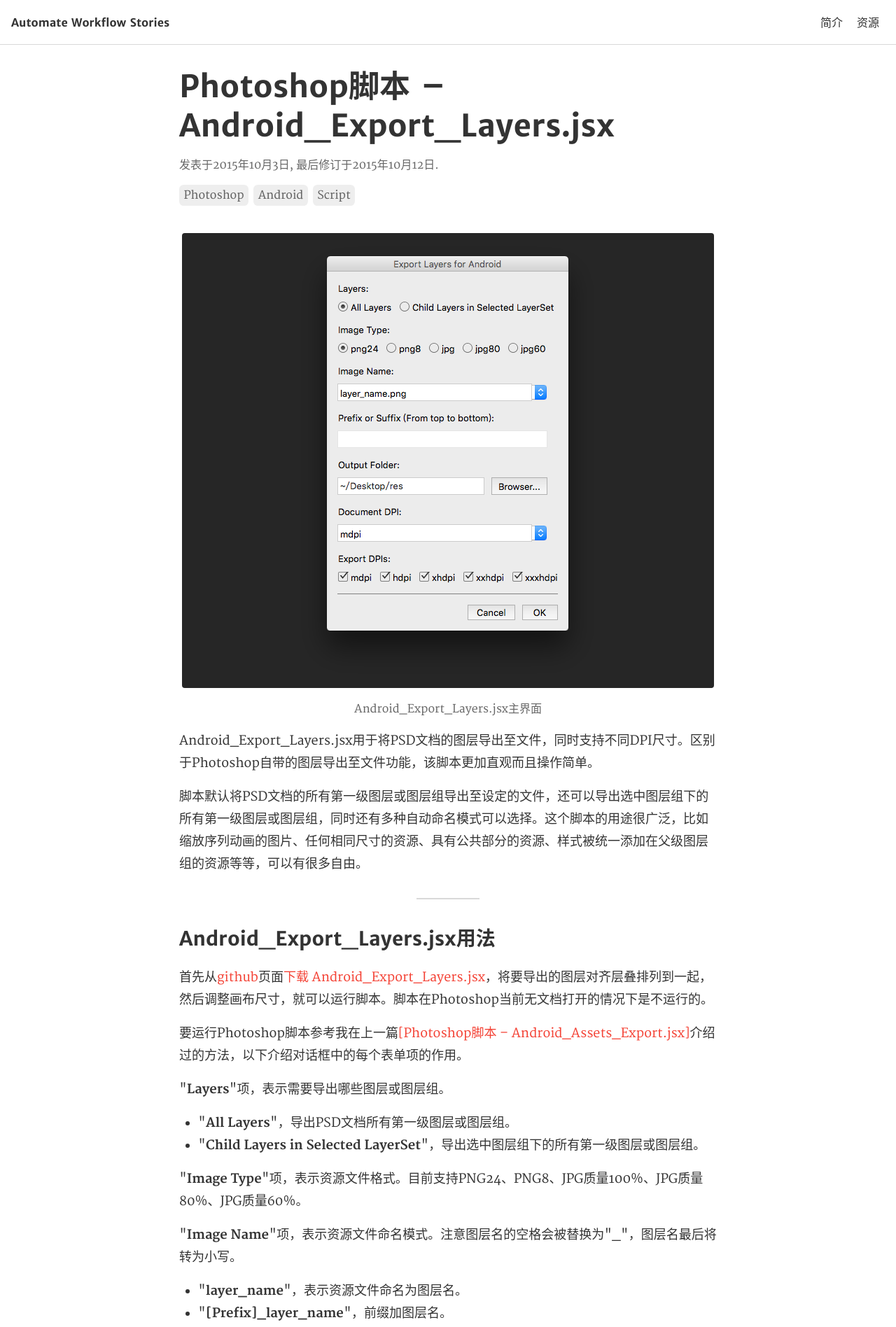
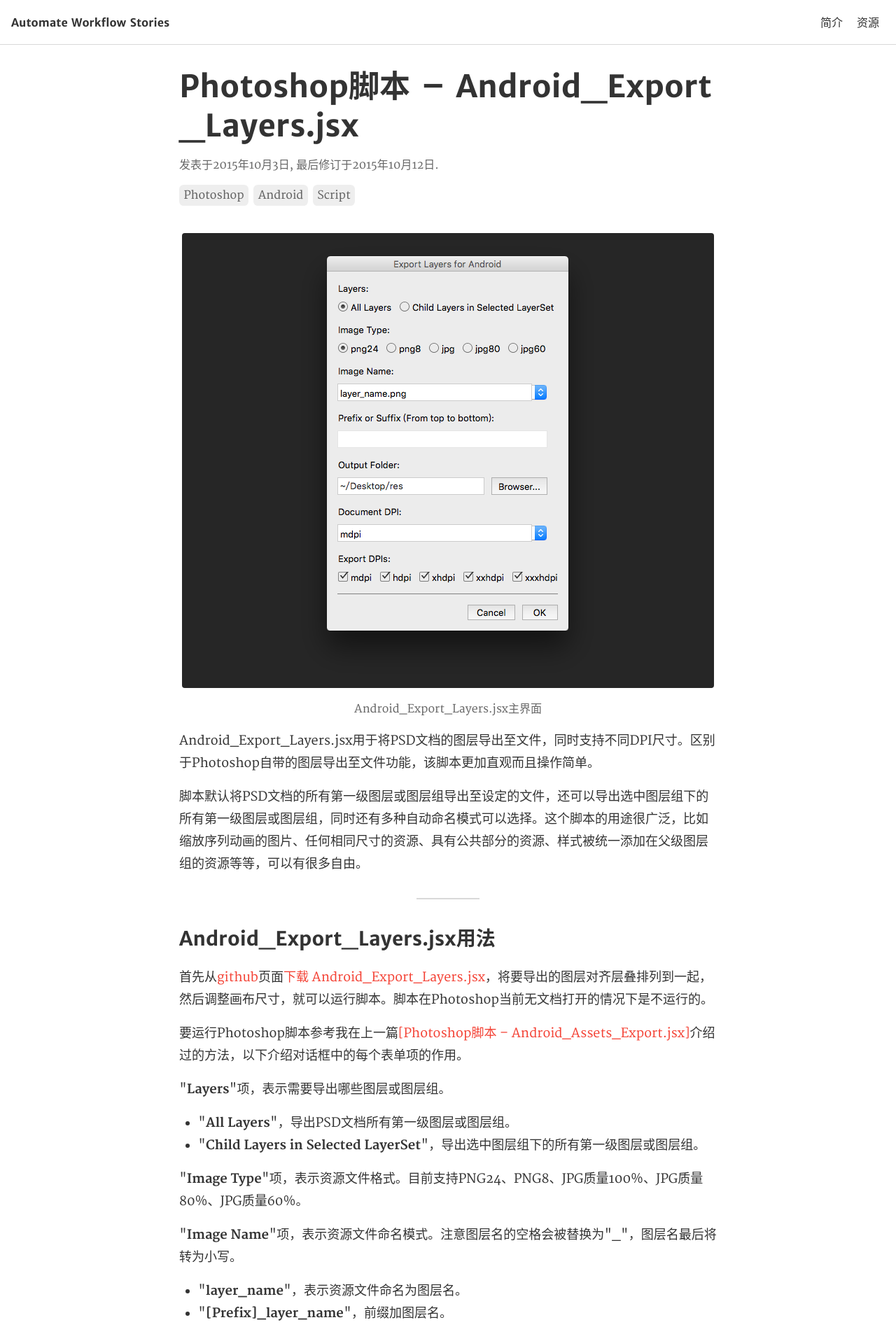
Before and after one commit to Ashung/ashung.github.io, a Jekyll site: the page built from _posts/2015-10-03-android-export-layers-for-photoshop.md, in a window 1280 px wide. Shown: the top 1896 px of the page at 70% size. Built offline with Jekyll 4.4.1, drawn with Linux system fonts in a browser that asks for light colours; comment, search, counter and statistics services are not loaded.

Commit message:
Heading word break in mobile browser.

```diff
--- a/assets/css/style.scss
+++ b/assets/css/style.scss
@@ -135,7 +135,7 @@
 body {
     color: $primary-text-color;
     background-color: $background-color;
-    font: $base-font-size/$base-line-height $body-font;
+    font: #{$base-font-size}/#{$base-line-height} $body-font;
     font-kerning: normal;
     -webkit-text-size-adjust: 100%;
 }
@@ -403,6 +403,7 @@
         font-size: 2.75rem; // 44px
         line-height: 1.273; // 56px
         margin-bottom: 1rem;
+        word-break: break-all;
         &:last-child {
             margin-bottom: 0;
         }
```
